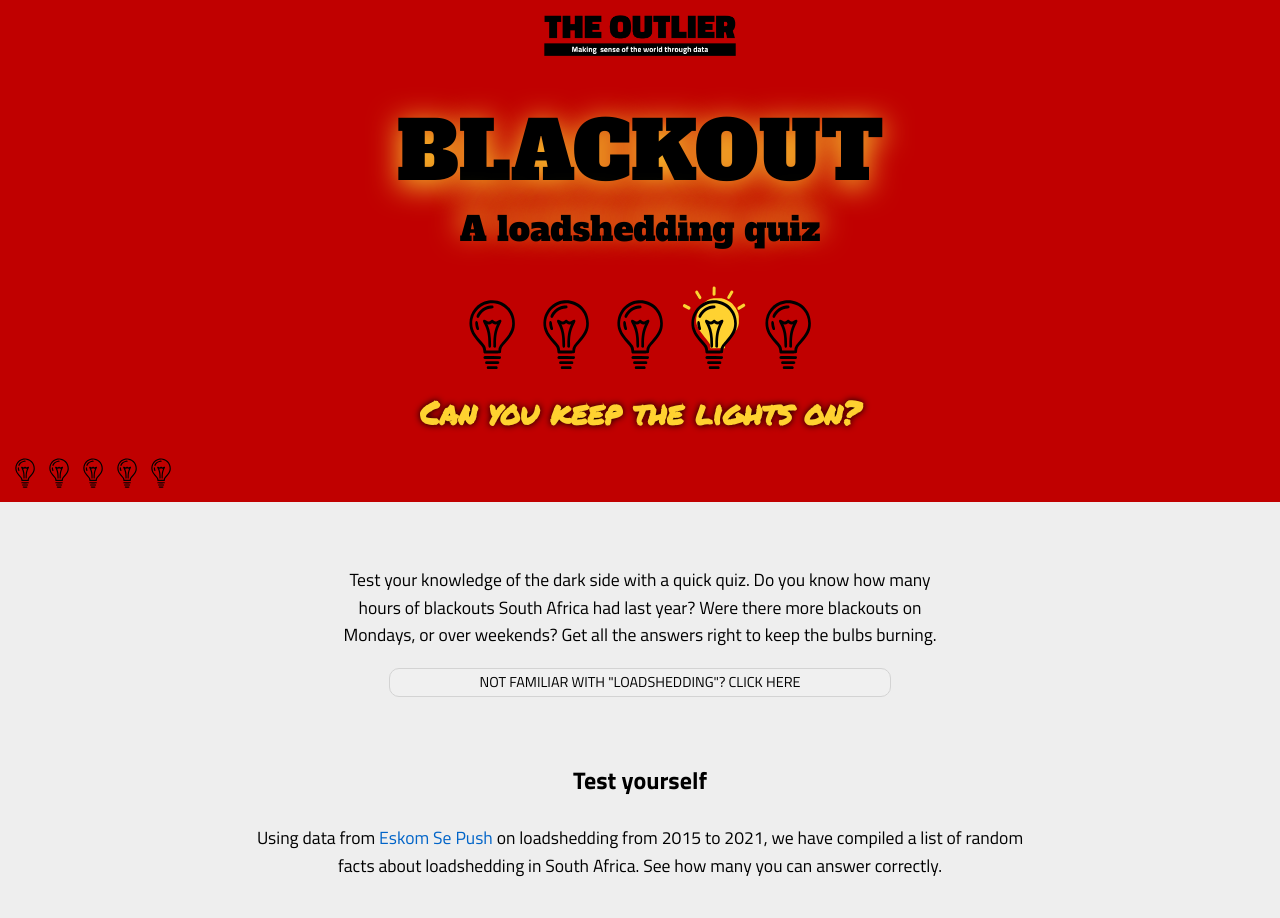
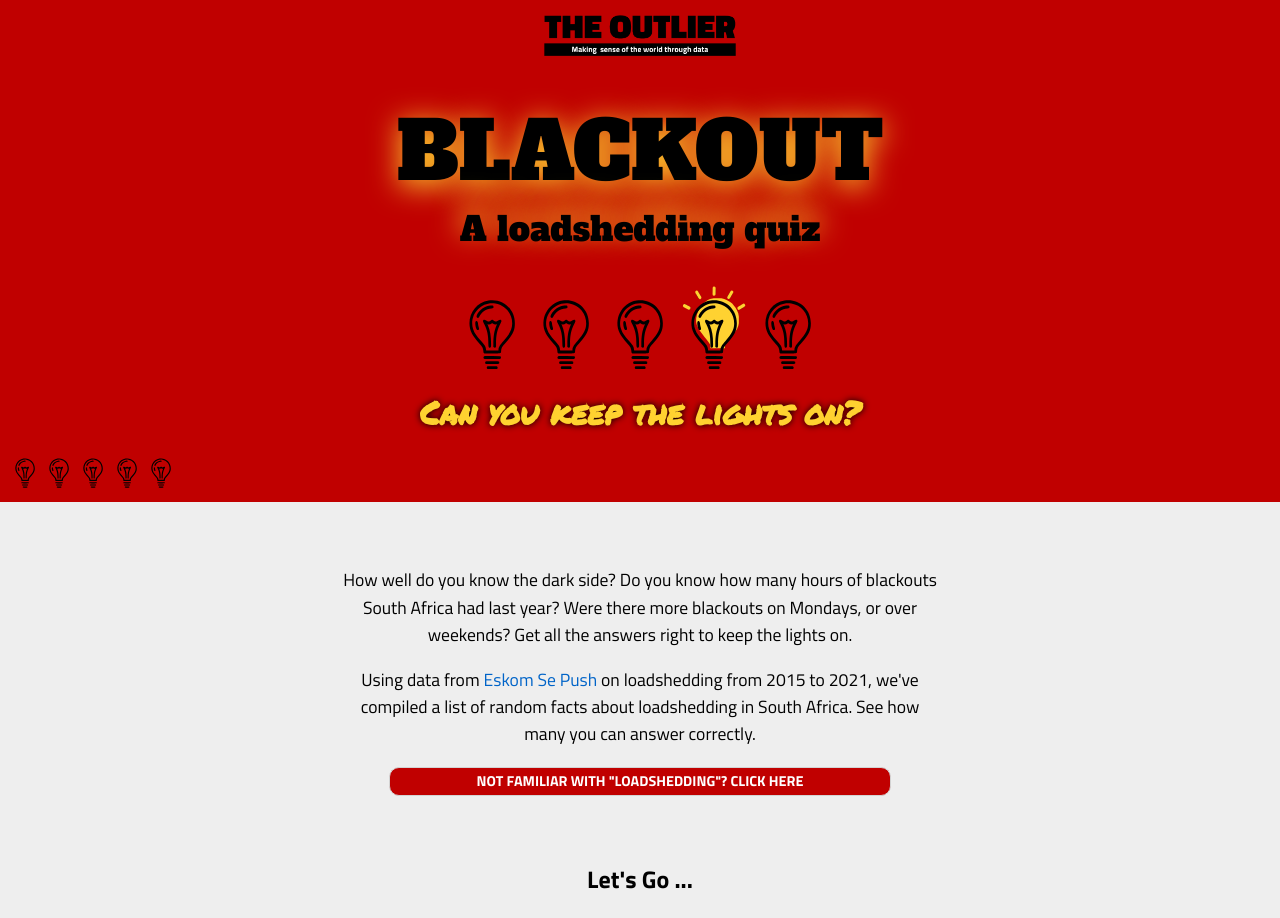
Before and after one commit to mediahackza/blackout, a Svelte app: page / in a window 1280 px wide. Shown: the top 918 px of the page. Built offline with nearby package versions, Linux system fonts and the light colour scheme.

Commit message:
Fixing intro text

```diff
--- a/src/App.svelte
+++ b/src/App.svelte
@@ -1,4 +1,5 @@
 <script>
+  import { fly, fade, scale, slide } from 'svelte/transition'
   let finalScore = 0
 
   let lightarray = 0
@@ -143,10 +144,15 @@
   </div>
 
   <div class="introduction">
-    Test your knowledge of the dark side with a quick quiz. Do you know how many
-    hours of blackouts South Africa had last year? Were there more blackouts on
-    Mondays, or over weekends? Get all the answers right to keep the bulbs
-    burning.
+    How well do you know the dark side? Do you know how many hours of blackouts
+    South Africa had last year? Were there more blackouts on Mondays, or over
+    weekends? Get all the answers right to keep the lights on.
+    <p>
+      Using data from <a href="https://sepush.co.za/" target="_blank"
+        >Eskom Se Push</a
+      > on loadshedding from 2015 to 2021, we've compiled a list of random facts
+      about loadshedding in South Africa. See how many you can answer correctly.
+    </p>
   </div>
   <div class="explanation">
     <!-- <div class="explain-title">Blackouts? Loadshedding?</div> -->
@@ -166,13 +172,10 @@
       </div>
     {/if}
   </div>
-  <div class="question-start">Test yourself</div>
-  <div class="explanation">
-    Using data from <a href="https://sepush.co.za/" target="_blank"
-      >Eskom Se Push</a
-    > on loadshedding from 2015 to 2021, we have compiled a list of random facts
-    about loadshedding in South Africa. See how many you can answer correctly.
-  </div>
+  <div class="question-start">Let's Go ...</div>
+  <!-- <div class="explanation">
+
+  </div> -->
 
   <Question qnumber={0} />
   <Question qnumber={1} />
@@ -406,6 +409,9 @@
     margin-left: auto;
     margin-right: auto;
     cursor: pointer;
+    background: var(--background);
+    color: #fff;
+    font-weight: 700;
   }
   .explanation-click:hover {
     background: rgb(212, 212, 212);
--- a/src/Q2chart.svelte
+++ b/src/Q2chart.svelte
@@ -3,8 +3,6 @@
   if (window.innerWidth < 700) {
     chartHeight = 0.5
   }
-
-  console.log(window.innerWidth)
 
   import { fly, fade, scale, slide } from 'svelte/transition'
   let formatThousands = new Intl.NumberFormat()
--- a/src/store.js
+++ b/src/store.js
@@ -14,9 +14,9 @@ let qs = [
     selection: '',
     correct: false,
     incorrectResponse:
-      '<span class="answer-result">Incorrect</span><br/> The correct answer is 1,152 hours which is roughly equivalent to 48 days-worth of loadshedding',
+      '<span class="answer-result">Incorrect</span><br/> The correct answer is 1,152 hours which is roughly equivalent to 48 days-worth of loadshedding.',
     correctResponse:
-      '<span class="answer-result">Correct</span><br/> in 2021 there were 1,152 hours during which loadshedding was in effect, which is roughly equivalent to 48 days of loadsheddihng.',
+      '<span class="answer-result">Correct</span><br/> in 2021 there were 1,152 hours during which loadshedding was in effect, which is roughly equivalent to 48 days of loadshedding.',
   },
   {
     q: 2,
@@ -48,8 +48,9 @@ let qs = [
     selection: '',
     correct: false,
     incorrectResponse:
-      'Incorrect!<br/> The correct answer is August & September',
-    correctResponse: 'Correct!',
+      'Incorrect!<br/> The correct answer is August & September, the only months without loadshedding in 2021.',
+    correctResponse:
+      'Correct! The only two months without some loadshedding were August and September.',
   },
   {
     q: 4,
```
